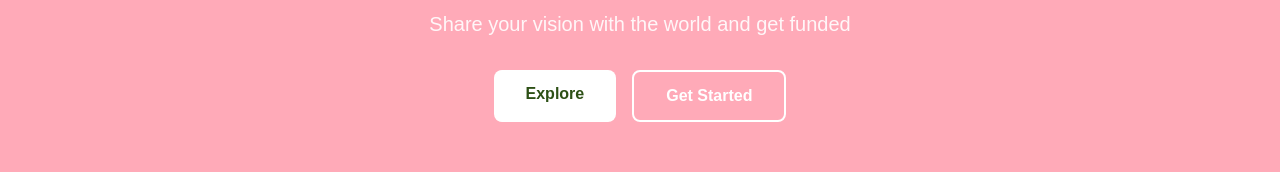
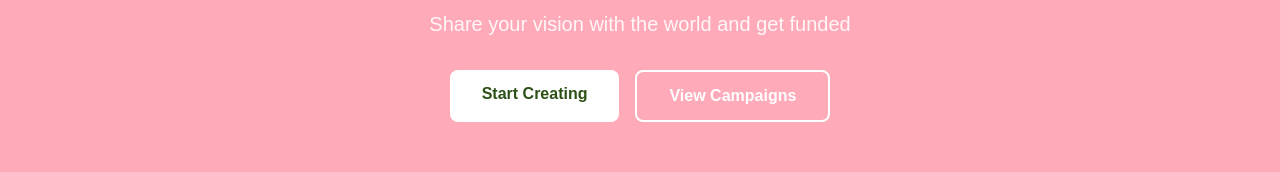
Before and after one commit to PeyaraFul/peyaraful-crowdfunding-client, a Next.js app: page / in a window 1280 px wide. Shown: the part 199-371 px from the top of the page. Built offline with nearby package versions, Linux system fonts and the light colour scheme; no server answers.

Commit message:
fix: hero banner slides — each slide has unique contextual buttons and links

```diff
--- a/src/app/page.tsx
+++ b/src/app/page.tsx
@@ -15,18 +15,24 @@ const banners = [
     subtitle: "Support creative projects and bring ideas to life",
     bg: "bg-peyara-primary",
     text: "text-peyara-dark",
+    primaryBtn: { label: "Explore Campaigns", href: "/explore" },
+    secondaryBtn: { label: "Get Started", href: "/register" },
   },
   {
     title: "Be a Creator",
     subtitle: "Share your vision with the world and get funded",
     bg: "bg-peyara-secondary",
     text: "text-white",
+    primaryBtn: { label: "Start Creating", href: "/register" },
+    secondaryBtn: { label: "View Campaigns", href: "/explore" },
   },
   {
     title: "Make an Impact",
     subtitle: "Every contribution counts toward something amazing",
     bg: "bg-peyara-accent",
     text: "text-peyara-dark",
+    primaryBtn: { label: "Back a Project", href: "/explore" },
+    secondaryBtn: { label: "Join Now", href: "/register" },
   },
 ];
 
@@ -91,16 +97,16 @@ export default function HomePage() {
                   <p className="text-lg md:text-xl mb-8 opacity-90">{banner.subtitle}</p>
                   <div className="flex gap-4 justify-center">
                     <Link
-                      href="/explore"
+                      href={banner.primaryBtn.href}
                       className="px-8 py-3 bg-white text-peyara-dark rounded-lg hover:bg-peyara-bg transition font-semibold"
                     >
-                      Explore
+                      {banner.primaryBtn.label}
                     </Link>
                     <Link
-                      href="/register"
+                      href={banner.secondaryBtn.href}
                       className="px-8 py-3 border-2 border-current rounded-lg hover:bg-white/20 transition font-semibold"
                     >
-                      Get Started
+                      {banner.secondaryBtn.label}
                     </Link>
                   </div>
                 </div>
```
